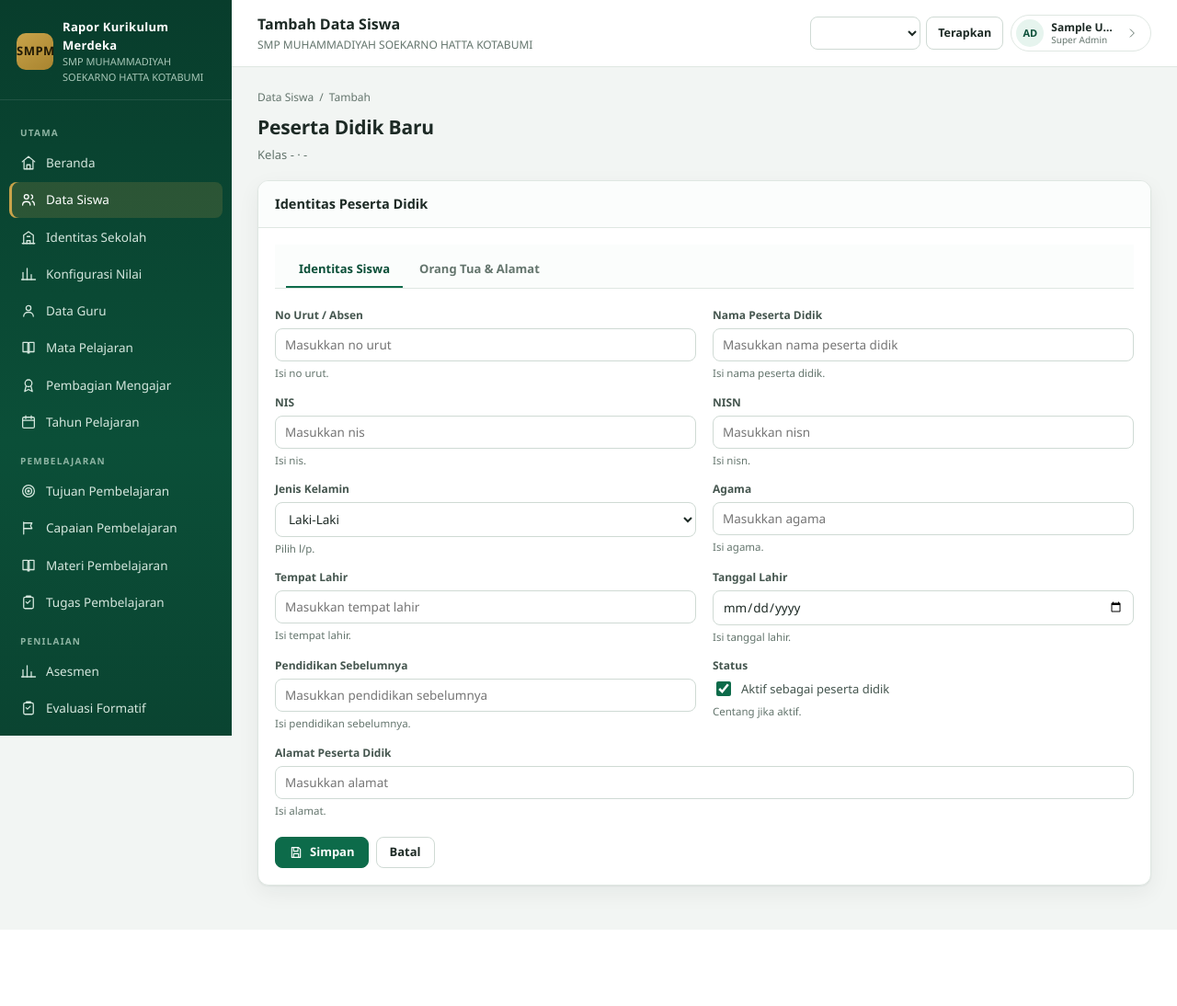
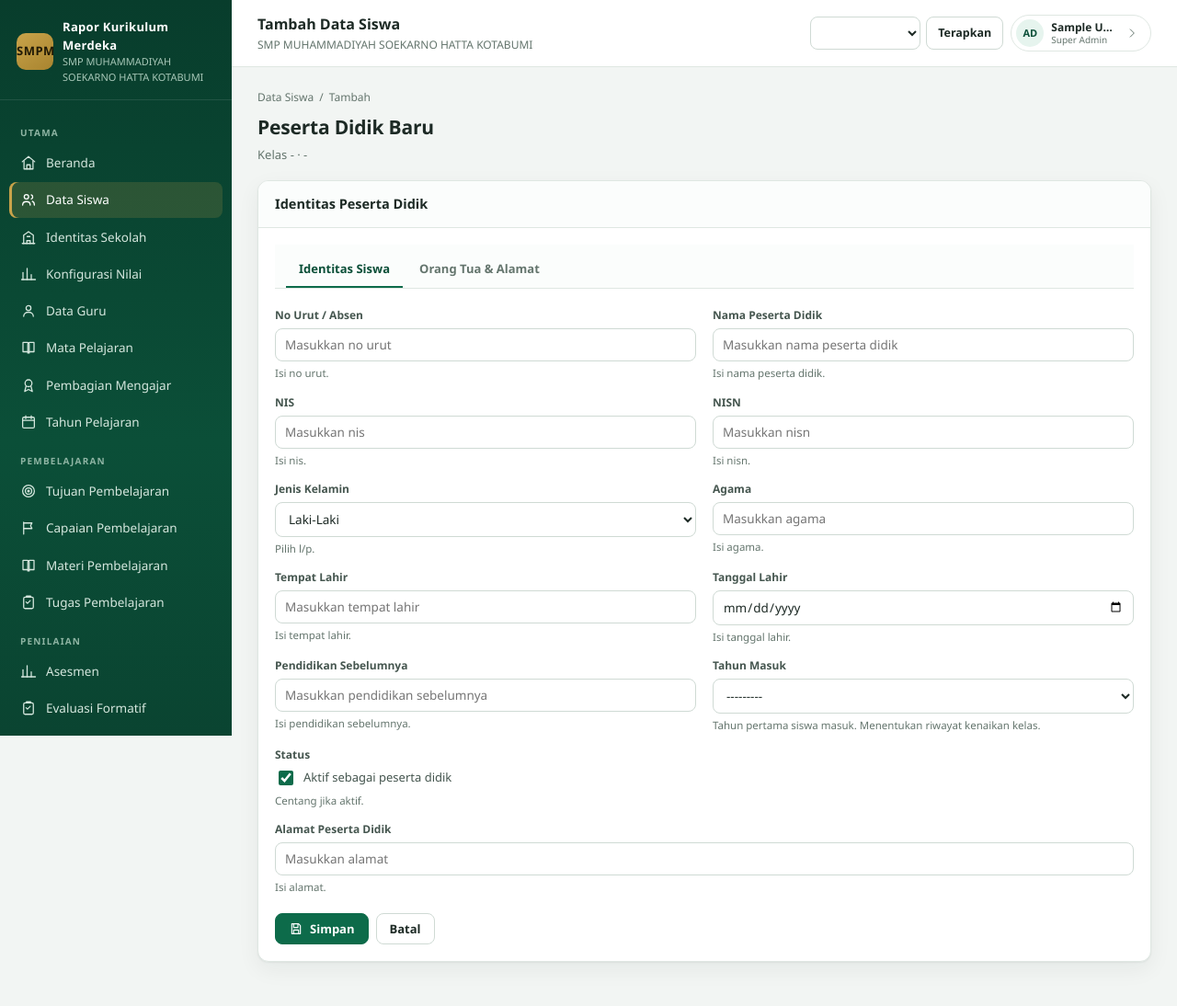
Before and after one commit to joearton/simple-rapor, a Django app: page /siswa/tambah/ in a window 1280 px wide. Shown: the whole page at 92% size. Before the commit the page ends 1011 px from the top, so only its background shows below. Run offline with Django 5.2, Linux system fonts and the light colour scheme; the visitor is signed in with stand-in values (Sample User, id 1); data comes from the database, SQL or seed files in the repository; data that the repository does not hold is empty.

Commit message:
Tampilkan field tahun masuk pada form siswa
Field sudah ada di form dan database, tetapi template form belum merendernya.

```diff
--- a/akademik/tests.py
+++ b/akademik/tests.py
@@ -1067,6 +1067,7 @@ class ElemenUiTest(RaporTestBase):
         self.assertIn('id="form-siswa"', html)
         self.assertIn('placeholder="Masukkan', html)
         self.assertIn('data-help=', html)
+        self.assertIn('id_tahun_masuk', html)
         self.assertIn('id="app-layout"', html)
         self.assertIn('id="main-content"', html)
 
--- a/templates/akademik/siswa_form.html
+++ b/templates/akademik/siswa_form.html
@@ -65,6 +65,11 @@
           {{ form.pendidikan_sebelumnya }}{{ form.pendidikan_sebelumnya.errors }}
         </div>
         <div class="field">
+          <label for="{{ form.tahun_masuk.id_for_label }}">Tahun Masuk</label>
+          {{ form.tahun_masuk }}{{ form.tahun_masuk.errors }}
+          <div class="help">{{ form.tahun_masuk.help_text }}</div>
+        </div>
+        <div class="field">
           <label for="{{ form.aktif.id_for_label }}">Status</label>
           <label style="display:flex;align-items:center;gap:8px;font-weight:400;font-size:13px">
             {{ form.aktif }} Aktif sebagai peserta didik
```
